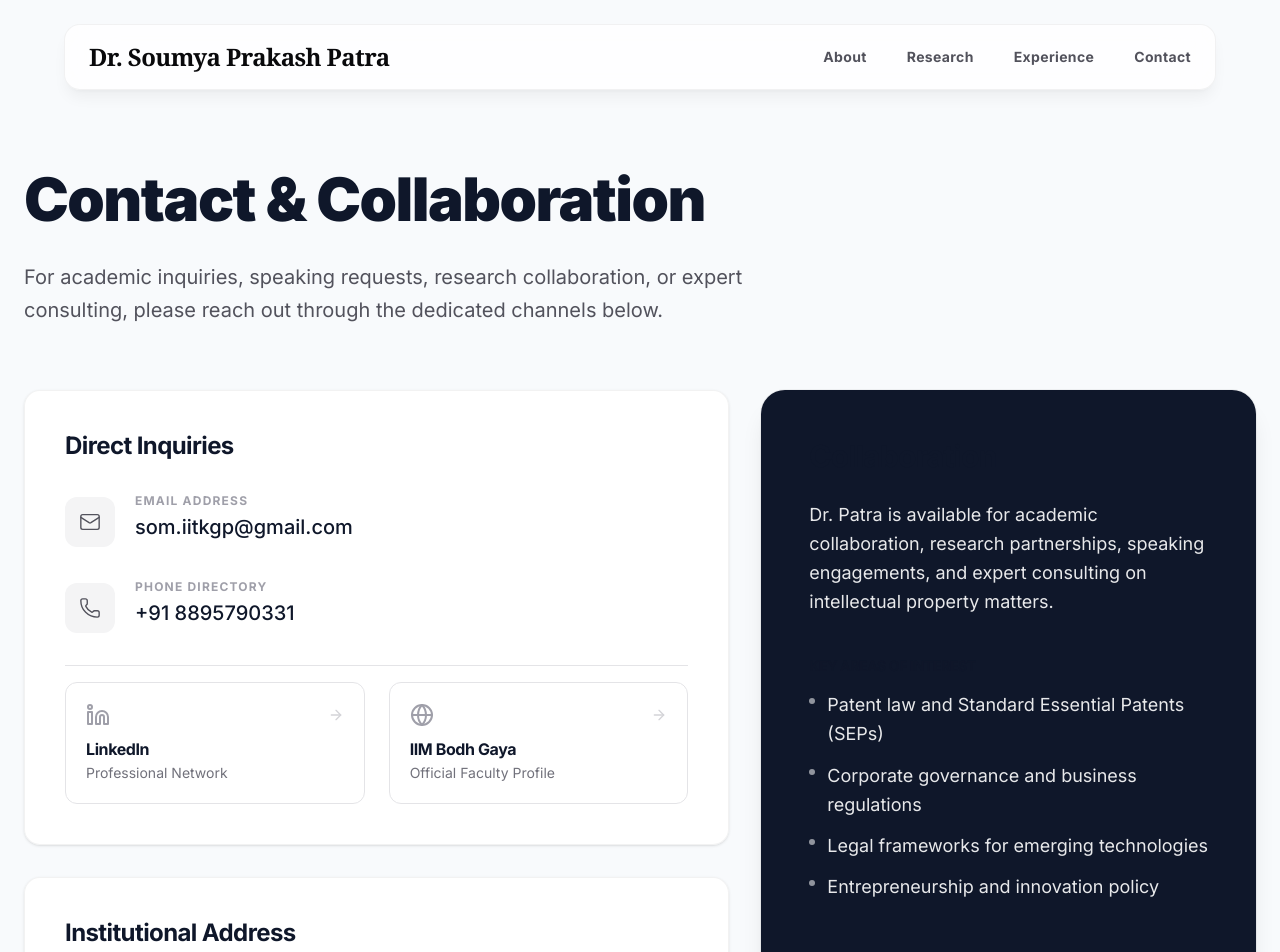
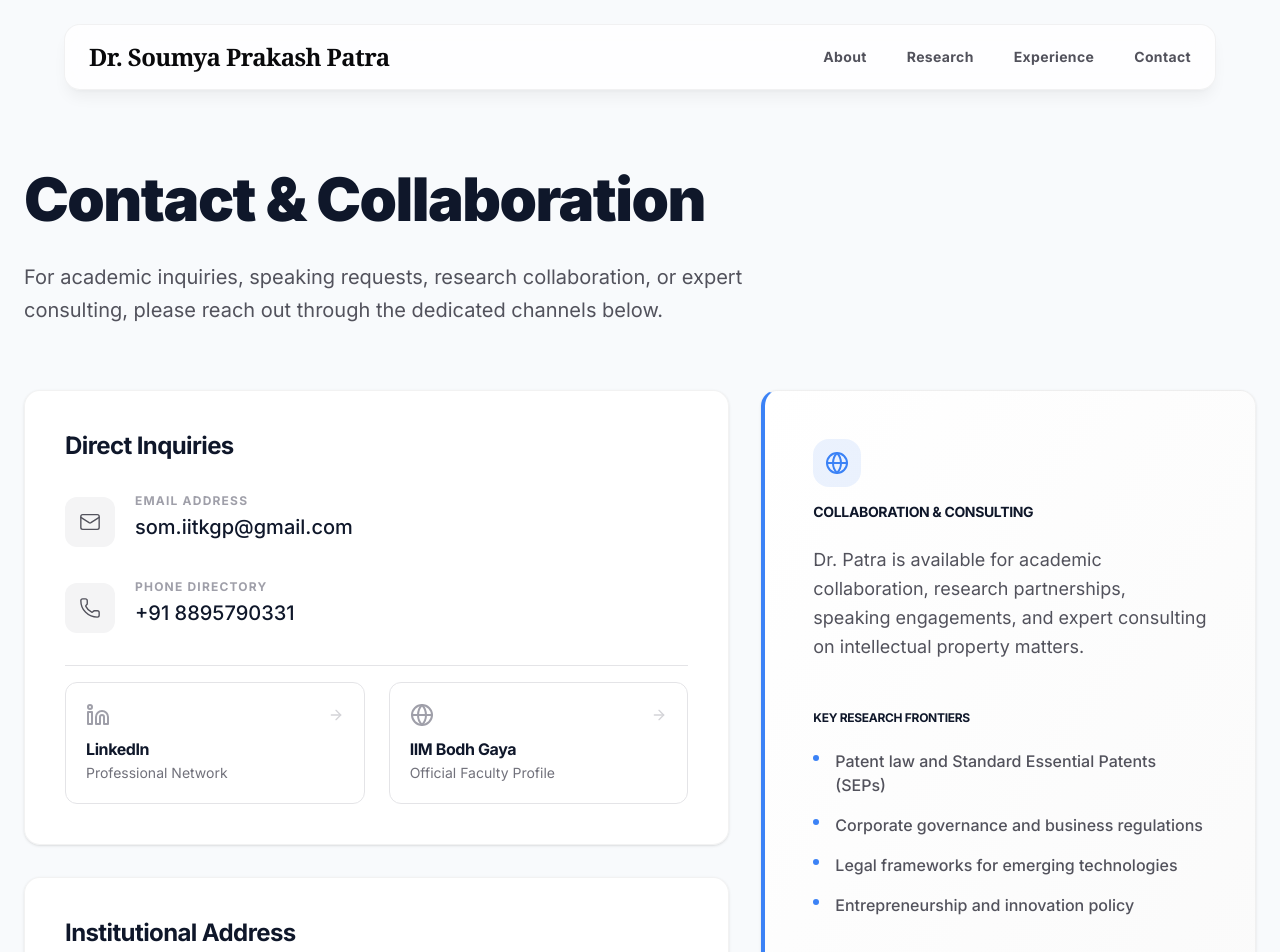
Before and after one commit to karbburn/dr-patra-portfolio, a Next.js app: page /contact in a window 1280 px wide. Shown: the top 952 px of the page. Built offline with nearby package versions, Linux system fonts and the light colour scheme.

Commit message:
feat(contact): rebuilt collaboration sidebar with academic authority aesthetic, removed redundant CTA

```diff
--- a/src/app/contact/page.tsx
+++ b/src/app/contact/page.tsx
@@ -113,23 +113,29 @@ export default function ContactPage() {
           </Card>
         </div>
 
-        {/* Right Column: Collaboration (Fixed Contrast Bug) */}
+        {/* Right Column: Collaboration (Rebuilt for Cohesion) */}
         <div className="lg:col-span-5 h-full">
-          <div className="h-full flex flex-col justify-between rounded-3xl bg-brand-primary p-10 md:p-12 text-brand-primary-fg shadow-xl ring-1 ring-zinc-900/5 dark:ring-white/10">
-            <div>
-              <h2 className="mb-6 text-3xl font-bold tracking-tight">Collaboration</h2>
-              <div className="space-y-6 opacity-90 text-lg leading-relaxed">
+          <Card
+            hover
+            className="h-full border-l-4 border-l-brand-accent bg-gradient-to-br from-white to-zinc-50 dark:from-zinc-900/50 dark:to-zinc-900/10 p-10 md:p-12"
+          >
+            <div className="mb-10">
+              <div className="mb-4 inline-flex h-12 w-12 items-center justify-center rounded-2xl bg-brand-accent/10 text-brand-accent">
+                <Globe size={24} />
+              </div>
+              <h2 className="text-3xl font-bold tracking-tight text-brand-primary uppercase tracking-widest text-sm">Collaboration & Consulting</h2>
+              <div className="mt-6 space-y-6 text-lg leading-relaxed text-zinc-600 dark:text-zinc-400">
                 <p>
                   {profile.collaboration.intro}
                 </p>
 
-                <div className="pt-4">
-                  <h3 className="font-bold mb-4 uppercase tracking-wider text-sm opacity-80">Key Areas of Interest</h3>
-                  <ul className="space-y-3">
+                <div className="pt-6">
+                  <h3 className="mb-6 font-bold uppercase tracking-widest text-xs text-brand-accent">Key Research Frontiers</h3>
+                  <ul className="space-y-4">
                     {profile.collaboration.areas.map((area, idx) => (
-                      <li key={idx} className="flex items-start gap-3">
-                        <div className="mt-2 h-1.5 w-1.5 flex-shrink-0 rounded-full bg-current opacity-60" />
-                        <span>{area}</span>
+                      <li key={idx} className="group/item flex items-start gap-4">
+                        <div className="mt-1.5 h-1.5 w-1.5 flex-shrink-0 rounded-full bg-brand-accent transition-transform group-hover/item:scale-150" />
+                        <span className="text-base font-medium transition-colors group-hover/item:text-brand-primary">{area}</span>
                       </li>
                     ))}
                   </ul>
@@ -137,12 +143,12 @@ export default function ContactPage() {
               </div>
             </div>
 
-            <div className="mt-16 pt-8 border-t border-current/20">
-              <p className="text-xl md:text-2xl font-medium italic opacity-95 text-balance">
+            <div className="mt-12 pt-8 border-t border-zinc-100 dark:border-zinc-800">
+              <p className="text-xl md:text-2xl font-serif italic text-zinc-500 dark:text-zinc-400 leading-snug">
                 {'"'}{profile.collaboration.quote.replace(/"/g, '')}{'"'}
               </p>
             </div>
-          </div>
+          </Card>
         </div>
       </div>
     </div>
```
